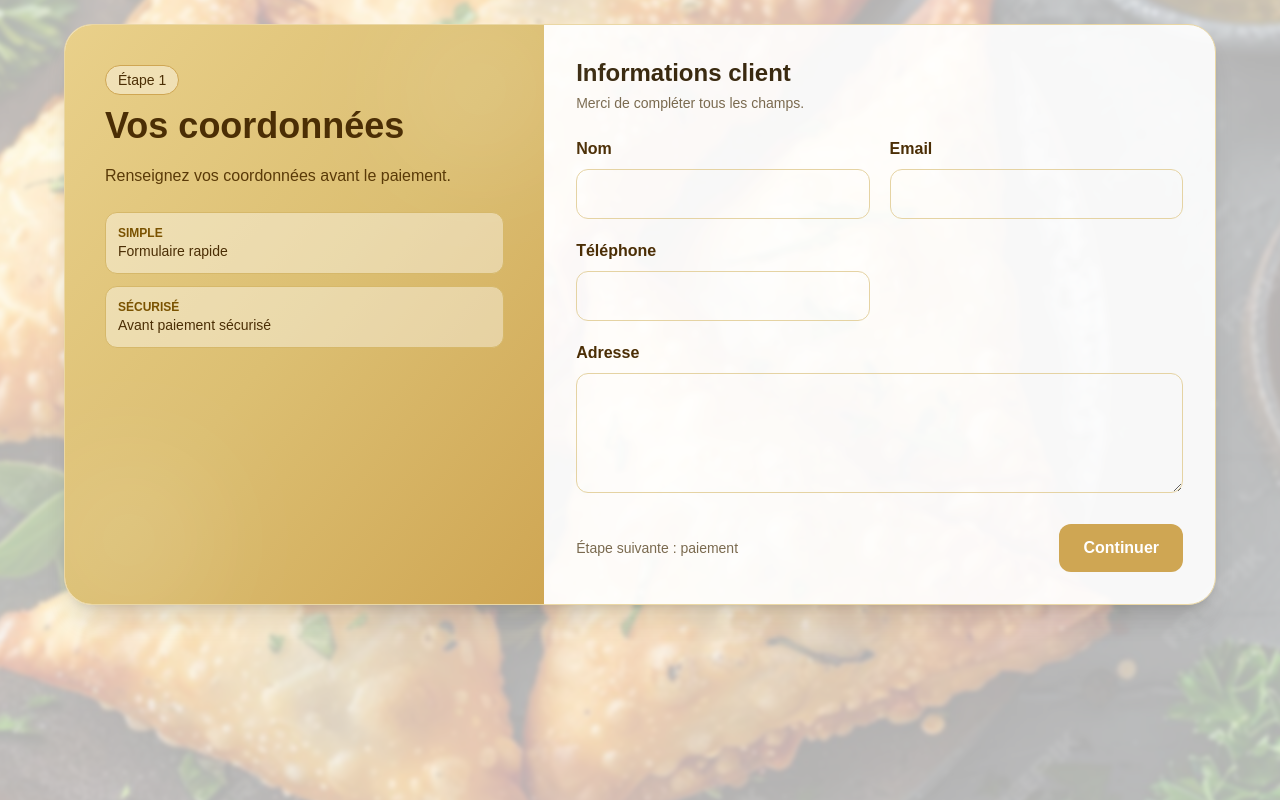
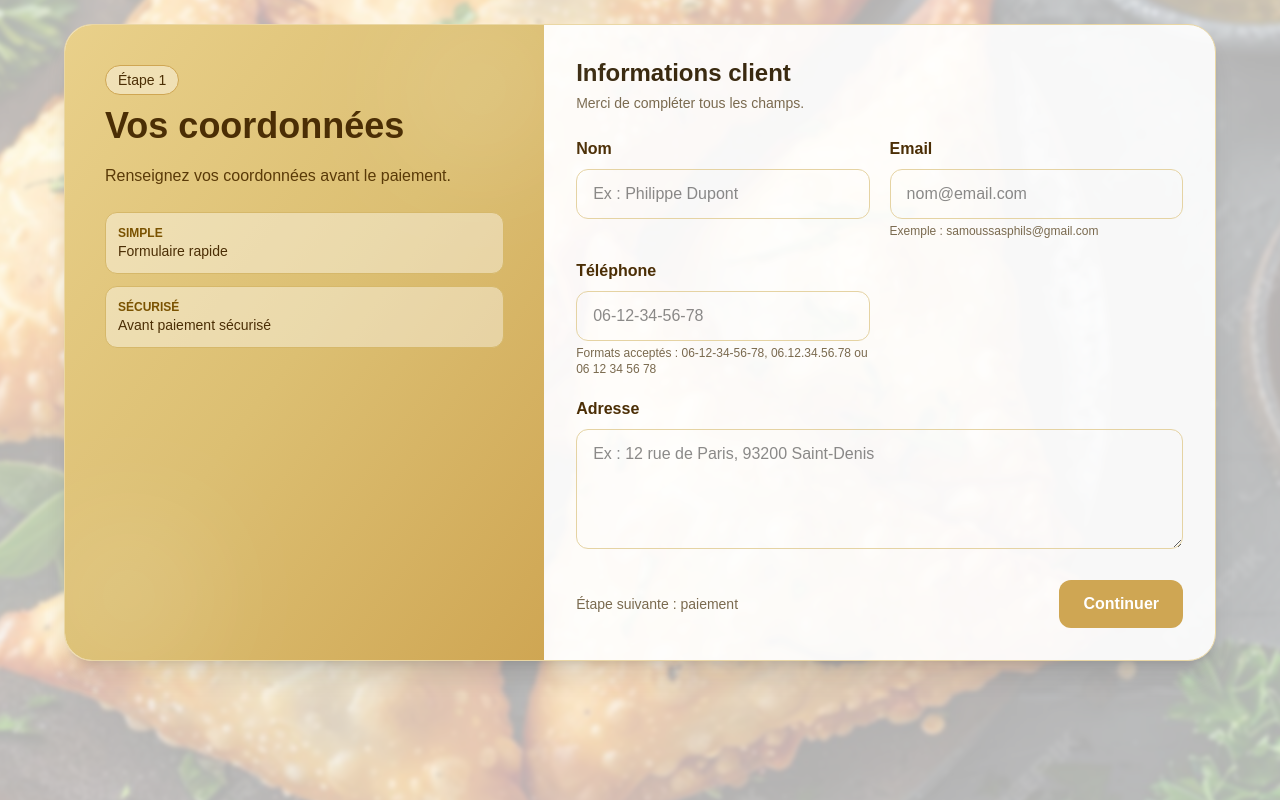
Before and after one commit to phil-mvp/supermvp-web, a Next.js app: page /commande in a window 1280 px wide. Built offline with nearby package versions, Linux system fonts and the light colour scheme.

Commit message:
Ajout carte dans email

```diff
--- a/app/commande/page.tsx
+++ b/app/commande/page.tsx
@@ -2,6 +2,10 @@
 
 import { useState } from "react";
 import { useRouter } from "next/navigation";
+
+function nettoyerTelephone(valeur: string) {
+  return valeur.replace(/[^0-9 .-]/g, "");
+}
 
 export default function CommandePage() {
   const router = useRouter();
@@ -12,38 +16,45 @@ export default function CommandePage() {
   const [adresse, setAdresse] = useState("");
 
   function continuerVersPaiement() {
-    if (!nom || !email || !telephone || !adresse) {
+    const nomClean = nom.trim();
+    const emailClean = email.trim();
+    const telephoneClean = telephone.trim();
+    const adresseClean = adresse.trim();
+
+    if (!nomClean || !emailClean || !telephoneClean || !adresseClean) {
       alert("Merci de remplir tous les champs.");
       return;
     }
 
-    const client = { nom, email, telephone, adresse };
+    const client = {
+      nom: nomClean,
+      email: emailClean,
+      telephone: telephoneClean,
+      adresse: adresseClean,
+    };
+
     localStorage.setItem("client", JSON.stringify(client));
     router.push("/paiement");
   }
 
   return (
-    <main className="relative min-h-screen w-full px-4 py-6 md:px-6 lg:px-10 overflow-hidden">
-
+    <main className="relative min-h-screen w-full overflow-hidden px-4 py-6 md:px-6 lg:px-10">
       {/* IMAGE FOND */}
       <div className="absolute inset-0 z-0">
         <img
           src="/images/fondEcran.jpg"
           alt=""
-          className="w-full h-full object-cover blur-[2px] opacity-30 scale-110"
+          className="h-full w-full scale-110 object-cover blur-[2px] opacity-30"
         />
       </div>
 
       {/* CONTENU */}
       <div className="relative z-10">
         <div className="mx-auto max-w-6xl">
-
           {/* CADRE PRINCIPAL */}
           <div className="grid overflow-hidden rounded-[28px] border border-[#ead7a4] bg-white/90 shadow-xl md:grid-cols-[1fr_1.4fr]">
-
             {/* === GAUCHE === */}
             <div className="relative bg-gradient-to-br from-[#e9d08a] via-[#dcbf72] to-[#cfa653] p-6 text-[#4b2e05] md:p-8 lg:p-10">
-
               <div className="absolute right-0 top-0 h-32 w-32 rounded-full bg-white/20 blur-3xl" />
               <div className="absolute bottom-0 left-0 h-32 w-32 rounded-full bg-white/20 blur-3xl" />
 
@@ -56,7 +67,7 @@ export default function CommandePage() {
                   Vos coordonnées
                 </h1>
 
-                <p className="mt-4 max-w-md text-sm md:text-base text-[#5a3a08]">
+                <p className="mt-4 max-w-md text-sm text-[#5a3a08] md:text-base">
                   Renseignez vos coordonnées avant le paiement.
                 </p>
 
@@ -80,7 +91,6 @@ export default function CommandePage() {
 
             {/* === FORMULAIRE === */}
             <div className="p-5 md:p-6 lg:p-8">
-
               <div className="mb-6">
                 <h2 className="text-xl font-bold text-[#3a2a10] md:text-2xl">
                   Informations client
@@ -92,7 +102,6 @@ export default function CommandePage() {
 
               <form className="space-y-5">
                 <div className="grid grid-cols-1 gap-5 xl:grid-cols-2">
-
                   <div>
                     <label className="mb-2 block text-base font-semibold text-[#4b2e05]">
                       Nom
@@ -101,7 +110,9 @@ export default function CommandePage() {
                       type="text"
                       value={nom}
                       onChange={(e) => setNom(e.target.value)}
-                      className="w-full rounded-xl border border-[#e5d3a3] px-4 py-3 text-base"
+                      placeholder="Ex : Philippe Dupont"
+                      autoComplete="name"
+                      className="w-full rounded-xl border border-[#e5d3a3] px-4 py-3 text-base outline-none focus:border-[#cfa653]"
                     />
                   </div>
 
@@ -113,8 +124,14 @@ export default function CommandePage() {
                       type="email"
                       value={email}
                       onChange={(e) => setEmail(e.target.value)}
-                      className="w-full rounded-xl border border-[#e5d3a3] px-4 py-3 text-base"
+                      placeholder="nom@email.com"
+                      autoComplete="email"
+                      inputMode="email"
+                      className="w-full rounded-xl border border-[#e5d3a3] px-4 py-3 text-base outline-none focus:border-[#cfa653]"
                     />
+                    <p className="mt-1 text-xs text-[#7a6a4f]">
+                      Exemple : samoussasphils@gmail.com
+                    </p>
                   </div>
 
                   <div>
@@ -122,11 +139,20 @@ export default function CommandePage() {
                       Téléphone
                     </label>
                     <input
-                      type="text"
+                      type="tel"
                       value={telephone}
-                      onChange={(e) => setTelephone(e.target.value)}
-                      className="w-full rounded-xl border border-[#e5d3a3] px-4 py-3 text-base"
+                      onChange={(e) =>
+                        setTelephone(nettoyerTelephone(e.target.value))
+                      }
+                      placeholder="06-12-34-56-78"
+                      autoComplete="tel"
+                      inputMode="tel"
+                      className="w-full rounded-xl border border-[#e5d3a3] px-4 py-3 text-base outline-none focus:border-[#cfa653]"
                     />
+                    <p className="mt-1 text-xs text-[#7a6a4f]">
+                      Formats acceptés : 06-12-34-56-78, 06.12.34.56.78 ou 06 12
+                      34 56 78
+                    </p>
                   </div>
 
                   <div className="xl:col-span-2">
@@ -136,7 +162,9 @@ export default function CommandePage() {
                     <textarea
                       value={adresse}
                       onChange={(e) => setAdresse(e.target.value)}
-                      className="min-h-[120px] w-full rounded-xl border border-[#e5d3a3] px-4 py-3 text-base"
+                      placeholder="Ex : 12 rue de Paris, 93200 Saint-Denis"
+                      autoComplete="street-address"
+                      className="min-h-[120px] w-full rounded-xl border border-[#e5d3a3] px-4 py-3 text-base outline-none focus:border-[#cfa653]"
                     />
                   </div>
                 </div>
@@ -149,13 +177,12 @@ export default function CommandePage() {
                   <button
                     type="button"
                     onClick={continuerVersPaiement}
-                    className="rounded-xl bg-[#cfa653] px-6 py-3 text-base font-semibold text-white hover:bg-[#b8933f] cursor-pointer "
+                    className="cursor-pointer rounded-xl bg-[#cfa653] px-6 py-3 text-base font-semibold text-white hover:bg-[#b8933f]"
                   >
                     Continuer
                   </button>
                 </div>
               </form>
-
             </div>
           </div>
         </div>
--- a/lib/email.ts
+++ b/lib/email.ts
@@ -9,38 +9,92 @@ export async function envoyerEmailCommande(commande: any) {
     },
   });
 
-  const message = `
-Nouvelle commande reçue 🚀
+  let produits = [];
 
-Nom : ${commande.nom}
-Email : ${commande.email}
-Téléphone : ${commande.telephone}
-Adresse : ${commande.adresse}
+  try {
+    produits = commande.produits ? JSON.parse(commande.produits) : [];
+  } catch {
+    produits = [];
+  }
 
-Total : ${commande.total} €
+  const lignesProduits = produits
+    .map(
+      (p: any) => `
+      <tr>
+        <td>${p.nom}</td>
+        <td style="text-align:center;">${p.quantite ?? 1}</td>
+        <td style="text-align:right;">${p.prix.toFixed(2)} €</td>
+      </tr>
+    `
+    )
+    .join("");
+
+  const html = `
+    <div style="font-family:Arial; max-width:600px; margin:auto;">
+      <h2 style="color:#d32f2f;">🧾 Confirmation de commande</h2>
+
+      <p>Bonjour <strong>${commande.nom}</strong>,</p>
+
+      <p>Merci pour votre commande 🙏</p>
+
+      <h3>Détails de la commande :</h3>
+
+      <table style="width:100%; border-collapse:collapse;">
+        <thead>
+          <tr>
+            <th align="left">Produit</th>
+            <th align="center">Quantité</th>
+            <th align="right">Prix</th>
+          </tr>
+        </thead>
+        <tbody>
+          ${lignesProduits}
+        </tbody>
+      </table>
+
+      <hr />
+
+      <p><strong>Total :</strong> ${commande.total.toFixed(2)} €</p>
+      <p><strong>Paiement :</strong> ${commande.paiement}</p>
+
+      <hr />
+
+      <p style="margin-top:20px;">
+        Merci pour votre confiance 🙌<br/>
+        <strong>Samoussas Phils</strong>
+      </p>
+
+    <hr style="margin:30px 0;" />
+
+    <div style="text-align:center;">
+    <p style="font-size:14px; color:#555;">
+    Retrouvez-nous :
+     </p>
+
+    <img
+    src="https://supermvp-web.vercel.app/images/carte.png"
+    alt="Carte Samoussas Phils"
+    style="max-width:100%; border-radius:12px;"
+    />
+    </div>
+
+
+    </div>
   `;
 
+  // EMAIL ADMIN
   await transporter.sendMail({
     from: `"Samoussas Phils" <${process.env.EMAIL_USER}>`,
     to: process.env.EMAIL_USER,
     subject: "Nouvelle commande",
-  text: message,
+    html,
   });
 
-// 👉 EMAIL CLIENT
+  // EMAIL CLIENT
   await transporter.sendMail({
     from: `"Samoussas Phils" <${process.env.EMAIL_USER}>`,
     to: commande.email,
     subject: "Confirmation de votre commande",
-  text: `
-Bonjour ${commande.nom},
-
-Votre commande a bien été reçue ✅
-
-Total : ${commande.total} €
-
-Merci pour votre confiance 🙏
-Samoussas Phils
-`,
+    html,
   });
 }
```
Also changed, not shown: 1 other file (tests, documents, lock files or other folders). Lines whose indentation alone changed are shown as unchanged.
